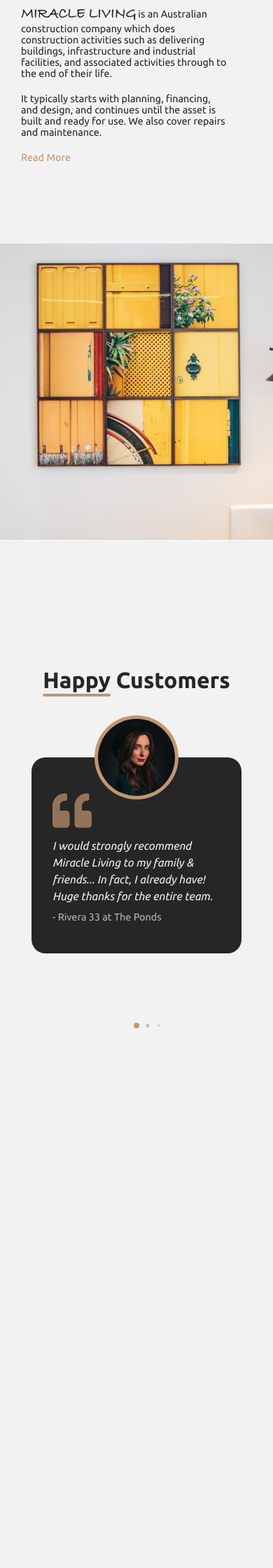
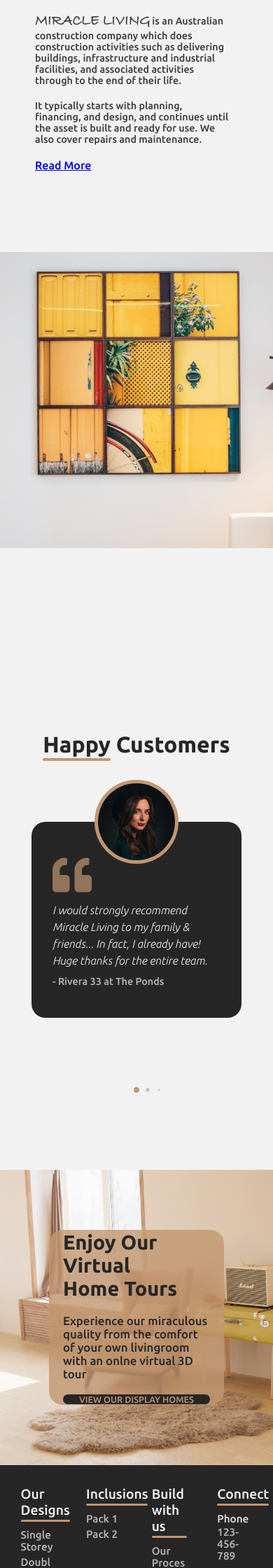
Before and after one commit to cristomathew/miracle_website, a Django app: template miracle/templates/home.html in a window 390 px wide. Shown: the part 1760-4000 px from the top of the page at 70% size. Before the commit the page ends 3229 px from the top, so only its background shows below. Run offline with Django 3.2, Linux system fonts and the light colour scheme; the template is opened without the code that fills it, so the values that code supplies are empty; parts of the project's set-up code (start-up, migrations or seed data) failed here and were passed over; some libraries are stand-ins or nearby versions.

Commit message:
home page
responsive left to do

```diff
--- /dev/null
+++ b/miracle/miracle/static/css/footer.css
@@ -0,0 +1,90 @@
+
+footer{
+    position: relative;
+    width: 100%;
+    height: 60vh;
+    /* bottom: 0; */
+    background: var(--tertiary);
+    color: var(--secondary);
+  }
+
+  footer .container{
+    box-sizing: border-box;
+    width: 100%;
+    height: 330px;
+    padding: 5%;
+
+    display: flex;
+    align-items: baseline;
+    justify-content: space-between;
+  }
+
+  footer .container .design{
+    padding: 10px;
+    border-radius: 5px;
+    width: 20%;
+  }
+
+  footer .container .design .title{
+    position: relative;
+    width: fit-content;
+    font-weight: 500;
+    margin-bottom: 15px;
+    font-size: 1.2rem;
+  }
+  footer .container .design .title::before{
+    content: '';
+    position: absolute;
+    bottom: -5px;
+    height: 3px;
+    border-radius: 5px;
+    width: 100%;
+    background: var(--primary);
+  }
+
+  footer .container .design .items{
+    margin-bottom: 5px;
+    font-size: 0.95rem;
+    color: hsla(var(--secondary-hsl),0.7);
+    word-break: break-word;
+  }
+  footer .container .design.contact .items{
+      margin-bottom: 10px;
+  }
+  footer .container .design .items.main{
+    color: hsla(var(--secondary-hsl),0.9);
+    margin-bottom: 2px;
+
+  }
+
+  footer .credits{
+    box-sizing: border-box;
+    padding: 0 5%;
+    width: 100%;
+    height: 70px;
+    position: absolute;
+    bottom: 0;
+    border-top: 3px solid hsla(var(--secondary-hsl),0.1);
+
+    display: flex;
+    align-items: center;
+    justify-content: space-between;
+  }
+  footer .credits .logo{
+      font-family: var(--hand);
+    font-size: 1.5rem;
+    font-weight: bold;
+  }
+  footer .credits .claim{
+    opacity: 0.7;
+  }
+  footer .credits .docs{
+    font-size: 0.85rem;
+  }
+  footer .credits .docs a{
+    color: hsla(var(--secondary-hsl),0.7);
+    text-decoration: none;
+  }
+  footer .credits .docs a:hover{
+    color: var(--secondary);
+  }
--- a/miracle/miracle/static/css/header.css
+++ b/miracle/miracle/static/css/header.css
@@ -12,6 +12,7 @@
     display: flex;
     align-items: center;
     justify-content: space-between;
+
 
     z-index: 10;
 }
@@ -65,7 +66,7 @@
 }
 
 header .menu .items{
-    font-size: 1rem;
+    font-size: 1.05rem;
     cursor: pointer;
     text-decoration: none;
     user-select: none;
@@ -102,7 +103,7 @@
     padding: 15px 20px;
     border-radius: 50px;
 
-    font-size: 1rem;
+    font-size: 1.05rem;
     letter-spacing: 0.5px;
     text-decoration: none;
     font-weight: 500;
@@ -228,6 +229,10 @@
     header .enquire-btn i{
         display: block;
     }
+    header .menu-btn:hover, header .enquire-btn:hover{
+        background: var(--secondary);
+        color: var(--primary);
+    }
 }
 
 /* 400px max width devices */
@@ -242,6 +247,7 @@
         left: 10px;
         font-size: 1.3rem;
     }
+
     header .enquire-btn{
         width: 40px;
         height: 40px;
@@ -276,11 +282,12 @@
 }
 @keyframes menu-close{
     0%{
-        opacity: 1;
         transform: scaleY(1);
     }
+    20%{
+        transform: scaleY(1.2);
+    }
     100%{
-        opacity: 0;
         transform: scaleY(0);
    }
  }
--- a/miracle/miracle/static/css/home/review.css
+++ b/miracle/miracle/static/css/home/review.css
@@ -10,6 +10,8 @@
   align-items: center;
   justify-content: center;
   gap: 2rem;
+
+  margin-bottom: 100px;
 }
 .customer .title {
   color: var(--tertiary);
@@ -117,6 +119,13 @@
   object-fit: cover;
 }
 
+/* .customer .review-container .quote {
+  transform: translateX(15%);
+}
+.customer .review-container .profile {
+  transform: translateX(-25%);
+} */
+
 .swiper-button-prev,
 .swiper-button-next {
   -webkit-tap-highlight-color: transparent;
--- a/miracle/miracle/static/css/home/section2.css
+++ b/miracle/miracle/static/css/home/section2.css
@@ -16,9 +16,11 @@
 .section-2 .display{
     width: 100%;
     display: flex;
+    flex-wrap: wrap;
     align-items: center;
     justify-content: space-between;
 }
+
 .section-2 .display .card{
     width: 270px;
     height: 270px;
@@ -31,7 +33,7 @@
 }
 
 .section-2 .main-msg{
-    height: 220px;
+    height: 40%;
     display: flex;
     align-items: center;
     justify-content: space-between;
@@ -63,8 +65,9 @@
     background: var(--primary);
 }
 .section-2 .main-msg .divide{
+    align-self: flex-start;
     width: 3px;
-    height: 100%;
+    height: 200px;
     border-radius: 5px;
     background: hsla(var(--primary-hsl),0.4);
 }
@@ -88,16 +91,23 @@
 }
 
 .section-2 .main-msg .para p{
-    font-size: 1rem;
+    font-size: 1.1rem;
+    color: hsla(var(--tertiary-hsl),0.9);
 
 }
-.section-2 .main-msg .para a{
+.section-2 .main-msg .para .more-para{
+    display: none;
+}
+
+
+.section-2 .main-msg .para .more-info-btn{
     position: relative;
-    text-decoration: none;
     color: var(--primary);
     font-size: 0.95rem;
+    transition: all 0.5s;
+    cursor: pointer;
 }
-.section-2 .main-msg .para a::after{
+.section-2 .main-msg .para .more-info-btn::after{
     position: absolute;
     content: '';
     border-radius: 2px;
@@ -110,7 +120,7 @@
     background: var(--primary);
     transition: transform 0.3s;
 }
-.section-2 .main-msg .para a:hover::after{
+.section-2 .main-msg .para .more-info-btn:hover::after{
     transform-origin: left;
     transform: scale(1,1);
 }
@@ -121,6 +131,7 @@
     background-image: url('../../img/home/img2.png');
     background-size: cover;
     background-position: 50% center;
+    margin-bottom: 50px;
 }
 
 
@@ -139,9 +150,60 @@
         border-radius: 10px;
     }
     .section-2 .main-msg{
+        gap: 70px;
+    }
+    .section-2 .main-msg .para p span{
+        font-size: 1.3rem;
+    }
+    .section-2 .main-msg .para p{
+        font-size: 0.9rem;
+    }
+    .section-2 .main-msg .para .more-info-btn{
+        font-size: 0.9rem;
+    }
+
+    .section-2-img{
+        background-size: 1000px;
+        background-repeat: no-repeat;
+        background-position: 48% center;
+    }
+}
+
+@media (max-width: 1300px){
+    .section-2 .display{
+        justify-content: center;
+        gap: 20px;
+    }
+
+}
+
+
+@media (max-width: 1250px){
+    .section-2{
+        padding-left: 50px;
+        padding-right: 50px;
+    }
+    .section-2 .main-msg .para{
+        box-sizing: border-box;
+        padding-right: 10%;
+        /* width: 90%; */
+    }
+
+}
+@media (max-width: 1050px){
+    .section-2 .main-msg .divide{
+        display: none;
+    }
+
+}
+@media (max-width: 950px){
+    .section-2{
+        padding-right: 30px;
+    }
+    .section-2 .main-msg{
         height: 80%;
         flex-direction: column;
-        gap: 70px;
+        justify-content: space-around;
     }
     .section-2 .main-msg .title{
         text-align: center;
@@ -155,24 +217,11 @@
         width: 90%;
         gap: 20px;
     }
-    .section-2 .main-msg .para p span{
-        font-size: 1.3rem;
-    }
-    .section-2 .main-msg .para p{
-        font-size: 0.9rem;
-    }
-    .section-2 .main-msg .para a{
-        font-size: 0.9rem;
-    }
+}
 
-    .section-2-img{
-        width: 100%;
-        background-image: url('../../img/home/img2.png');
-        background-size: 1000px;
-        background-repeat: no-repeat;
-        background-position: 48% center;
-        margin-bottom: -30px;
-
+@media (max-width: 700px){
+    .section-2 .main-msg{
+        gap: 80px;
     }
 }
 
--- /dev/null
+++ b/miracle/miracle/static/css/home/section3.css
@@ -0,0 +1,154 @@
+/* Section 1 */
+
+
+.section-3{
+    width: 100%;
+    height: 75vh;
+    position: relative;
+    overflow: hidden;
+
+    box-sizing: border-box;
+    padding: 0 5%;
+
+    display: flex;
+    align-items: center;
+    justify-content: flex-start;
+
+    background-image: url('../../img/home/img6.png');
+    background-size: cover;
+    background-position: center;
+}
+
+/* .section-3 img{
+    position: absolute;
+    height: 100%;
+    width: 100%;
+    object-fit: cover;
+    object-position: center;
+} */
+
+
+
+.section-3 .main-msg{
+    z-index: 2;
+    width: 500px;
+    height: 350px;
+    padding: 0 50px;
+    border-radius: 150px 20px;
+
+    transition: all 0.5s;
+
+    background: hsla(var(--primary-hsl),0.8);
+    color: var(--tertiary);
+    backdrop-filter: blur(1px);
+
+    display: flex;
+    flex-flow: column;
+    justify-content: center;
+    gap: 25px;
+
+}
+
+.section-3 .main-msg .title{
+    font-weight: 600;
+    font-size: 2.2rem;
+}
+.section-3 .main-msg p{
+    font-size: 1.05rem;
+}
+
+.section-3 .main-msg .btn{
+    background: var(--tertiary);
+    color: var(--primary);
+    -webkit-tap-highlight-color: transparent;
+
+    width: 200px;
+    box-sizing: content-box;
+    display: flex;
+    align-items: center;
+    height: 50px;
+    padding: 0 15px;
+    border-radius: 50px;
+
+    font-size: 0.9rem;
+    font-weight: 500;
+
+    text-transform: uppercase;
+    text-decoration: none;
+    cursor: pointer;
+    transition: color 0.3s ease-in-out;
+}
+
+.section-3 .main-msg .btn:hover{
+    color: var(--secondary);
+}
+
+@media (max-width: 1100px){
+    .section-3{
+        height: 65vh;
+        overflow: initial;
+    }
+    .section-3 .main-msg{
+        width: 500px;
+        height: 320px;
+        border-radius: 100px 20px;
+
+
+    }
+}
+
+@media (max-width: 600px){
+    .section-3{
+        height: 50vh;
+        justify-content: center;
+        align-items: center;
+        overflow: initial;
+    }
+    .section-3 .main-msg{
+        width: 350px;
+        height: 280px;
+        border-radius: 20px 50px;
+        gap: 20px;
+
+    }
+    .section-3 .main-msg .title{
+        font-size: 1.8rem;
+    }
+    .section-3 .main-msg .btn{
+        font-size: 0.8rem;
+        width: 180px;
+        justify-content: center;
+        align-self: center;
+    }
+}
+
+@media (max-width:450px){
+    .section-3 .main-msg{
+        width: 250px;
+        height: 250px;
+        border-radius: 20px;
+        padding: 10px 20px;
+
+        /* transform: translate(0,32%); */
+
+    }
+}
+@media (max-width:350px){
+    .section-3 .main-msg{
+        width: 320px;
+        height: 300px;
+
+        transform: translate(0,30%) scale(0.8);
+
+    }
+}
+
+@media (max-width:300px){
+    .section-3 .main-msg{
+        width: 300px;
+        min-height: 300px;
+        box-sizing: content-box;
+        padding-bottom: 20px;
+
+    }
+}
--- a/miracle/miracle/static/css/home/style.css
+++ b/miracle/miracle/static/css/home/style.css
@@ -1,15 +1,68 @@
 @import url('https://fonts.googleapis.com/css2?family=Tangerine&family=Ubuntu:ital,wght@0,300;0,400;0,200;0,700;1,300;1,400&display=swap');
 
 @import "../header.css";
+@import "../footer.css";
 @import "./review.css";
 @import "./section1.css";
 @import "./section2.css";
+@import "./section3.css";
 
 @font-face {
     font-family: 'BradleyHand';
     src: url('../../font/BRADHITC.TTF'); /* IE9 Compat Modes */
     src: url('../../font/BRADHITC.TTF')  format('truetype'),
   }
+
+@font-face {
+    font-family: 'Ubuntu';
+    src: url('../../font/Ubuntu-Regular.ttf'); /* IE9 Compat Modes */
+    src: url('../../font/Ubuntu-Regular.ttf')  format('truetype');
+    font-weight: 400;
+    font-style: normal;
+}
+@font-face {
+    font-family: 'Ubuntu';
+    src: url('../../font/Ubuntu-Light.ttf'); /* IE9 Compat Modes */
+    src: url('../../font/Ubuntu-Light.ttf')  format('truetype');
+    font-weight: 300;
+    font-style: normal;
+}
+@font-face {
+    font-family: 'Ubuntu';
+    src: url('../../font/Ubuntu-Bold.ttf'); /* IE9 Compat Modes */
+    src: url('../../font/Ubuntu-Bold.ttf')  format('truetype');
+    font-weight: 600;
+    font-style: normal;
+}
+@font-face {
+    font-family: 'Ubuntu';
+    src: url('../../font/Ubuntu-Medium.ttf'); /* IE9 Compat Modes */
+    src: url('../../font/Ubuntu-Medium.ttf')  format('truetype');
+    font-weight: medium;
+    font-style: normal;
+}
+@font-face {
+    font-family: 'Ubuntu';
+    src: url('../../font/Ubuntu-LightItalic.ttf'); /* IE9 Compat Modes */
+    src: url('../../font/Ubuntu-LightItalic.ttf')  format('truetype');
+    font-weight: light;
+    font-style: italic;
+}
+@font-face {
+    font-family: 'Ubuntu';
+    src: url('../../font/Ubuntu-BoldItalic.ttf'); /* IE9 Compat Modes */
+    src: url('../../font/Ubuntu-BoldItalic.ttf')  format('truetype');
+    font-weight: 600;
+    font-style: italic;
+}
+@font-face {
+    font-family: 'Ubuntu';
+    src: url('../../font/Ubuntu-MediumItalic.ttf'); /* IE9 Compat Modes */
+    src: url('../../font/Ubuntu-MediumItalic.ttf')  format('truetype');
+    font-weight: 500;
+    font-style: italic;
+}
+
 
 
 :root {
@@ -42,3 +95,21 @@
     min-height: 100vh;
     background-color: var(--secondary);
 }
+
+::-webkit-scrollbar {
+    width: 10px;
+    height: 10px;
+}
+::-webkit-scrollbar-button{
+    display: none;
+}
+::-webkit-scrollbar-track {
+    background: var(--secondary);
+}
+::-webkit-scrollbar-thumb {
+    background: hsla(var(--primary-hsl),0.7);
+    transition: 0.3s;
+}
+::-webkit-scrollbar-thumb:hover {
+  background: var(--primary);
+}
--- a/miracle/miracle/static/js/main.js
+++ b/miracle/miracle/static/js/main.js
@@ -7,6 +7,7 @@
 
 menuBtn.addEventListener('click',()=>{
     if(menuOpen===false){
+        document.body.style.overflow = "hidden";
         menu.classList.add('active');
         menuBtn.querySelector('i').classList.replace("fa-bars","fa-times");
         menu.style.animation = "menu-open 0.7s ease-in-out both";
@@ -14,6 +15,7 @@
     }
     else
     {
+        document.body.style.overflow = "initial";
         menuBtn.querySelector('i').classList.replace("fa-times","fa-bars");
         menu.style.animation = "menu-close 0.6s ease-in-out both";
         setTimeout(()=>{
@@ -45,3 +47,22 @@
     prevEl: ".swiper-button-prev",
   },
 });
+
+
+// Show more
+
+let morePara = document.querySelectorAll(".section-2 .main-msg .para .more-para");
+let readMoreBtn = document.querySelector(".section-2 .main-msg .para .more-info-btn");
+let moreToggle = false;
+
+readMoreBtn.addEventListener('click',()=>{
+  if(!moreToggle){
+    morePara.forEach(p => p.style.display = "block" );
+    readMoreBtn.innerHTML = "Show less";
+  }
+  else{
+    morePara.forEach(p => p.style.display = "none" );
+    readMoreBtn.innerHTML = "Read More";
+  }
+  moreToggle=!moreToggle;
+});
--- a/miracle/templates/home.html
+++ b/miracle/templates/home.html
@@ -144,6 +144,64 @@
     </div>
 
 
+
+    <div class="section-3">
+      <!-- <img src="../miracle/static/img/home/img6.png" alt="Interior Photo 1"> -->
+      <div class="main-msg">
+          <h1 class="title">Enjoy Our Virtual <br> Home Tours</h1>
+          <p>Experience our miraculous quality from the comfort of your own livingroom with an onlne virtual 3D tour</p>
+          <a href="#" class="btn">View our display homes</a>
+      </div>
+  </div>
+
+
+    <footer>
+      <div class="container">
+        <div class="design">
+          <div class="title">Our Designs</div>
+          <div class="items">Single Storey</div>
+          <div class="items">Double Storey</div>
+          <div class="items">Narrow Lot Designs</div>
+          <div class="items">Acreage Home</div>
+          <div class="items">Dual Living</div>
+          <div class="items">Duplex</div>
+          <div class="items">Granny Flat</div>
+          <div class="items">Split Level</div>
+        </div>
+        <div class="design">
+          <div class="title">Inclusions</div>
+          <div class="items">Pack 1</div>
+          <div class="items">Pack 2</div>
+        </div>
+        <div class="design">
+          <div class="title">Build with us</div>
+          <div class="items">Our Process</div>
+          <div class="items">Where we build</div>
+        </div>
+        <div class="design contact">
+          <div class="title">Connect</div>
+          <div class="items main">Phone</div>
+          <div class="items">123-456-789</div>
+          <div class="items main">Office</div>
+          <div class="items">10 Sovereign Place,
+    South Windsor, 2756</div>
+          <div class="items main">Email</div>
+          <div class="items">abrahamquaresh@gmail.com</div>
+        </div>
+      </div>
+      <div class="credits">
+        <div class="logo">MIRACLE LIVING</div>
+        <div class="claim">&copy; Copyright 2021 Miracle Living</div>
+        <div class="docs">
+          <a href="#">Privacy Policy </a>
+          <span> | </span>
+          <a href="#"> Terms & Conditions</a>
+        </div>
+      </div>
+    </footer>
+
+
+
   <script src="https://unpkg.com/swiper@7/swiper-bundle.min.js"></script>
   <script src="{% static 'js/main.js' %}"></script>
 
```
Also changed, not shown: miracle/miracle/static/css/home/section1.css (+17 -13 lines), miracle/miracle/static/font/Ubuntu-Bold.ttf (added), miracle/miracle/static/font/Ubuntu-BoldItalic.ttf (added), miracle/miracle/static/font/Ubuntu-Italic.ttf (added), miracle/miracle/static/font/Ubuntu-Light.ttf (added), miracle/miracle/static/font/Ubuntu-LightItalic.ttf (added), miracle/miracle/static/font/Ubuntu-Medium.ttf (added), miracle/miracle/static/font/Ubuntu-MediumItalic.ttf (added), miracle/miracle/static/font/Ubuntu-Regular.ttf (added), miracle/miracle/static/img/home/img6.png (added).
